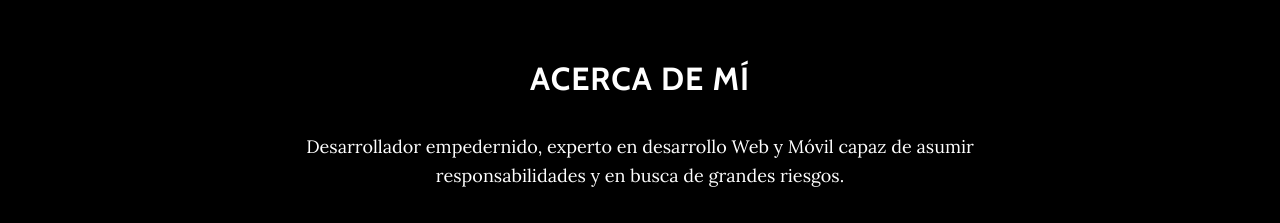
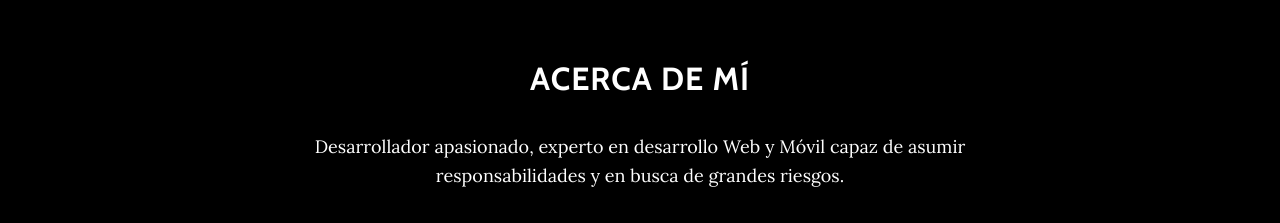
Before and after one commit to arrobaunferna/arrobaunferna.github.io, a plain HTML site: page index.html in a window 1280 px wide. Shown: the part 860-1083 px from the top of the page. Drawn offline with nearby package versions, Linux system fonts and the light colour scheme; some packages are replaced by stand-ins of ours.

Commit message:
Cambio empedernido

```diff
--- a/index.html
+++ b/index.html
@@ -73,7 +73,7 @@
             <div class="row">
                 <div class="col-lg-8 mx-auto">
                     <h2>Acerca de mí</h2>
-                    <p>Desarrollador empedernido, experto en desarrollo Web y Móvil capaz de asumir responsabilidades y en busca de grandes riesgos.</p>
+                    <p>Desarrollador apasionado, experto en desarrollo Web y Móvil capaz de asumir responsabilidades y en busca de grandes riesgos.</p>
                     <p>Tengo grandes habilidades en HTML5, CSS3, JavaScript, PHP (Laravel), NodeJS y Android.</p>
                 </div>
             </div>
```
